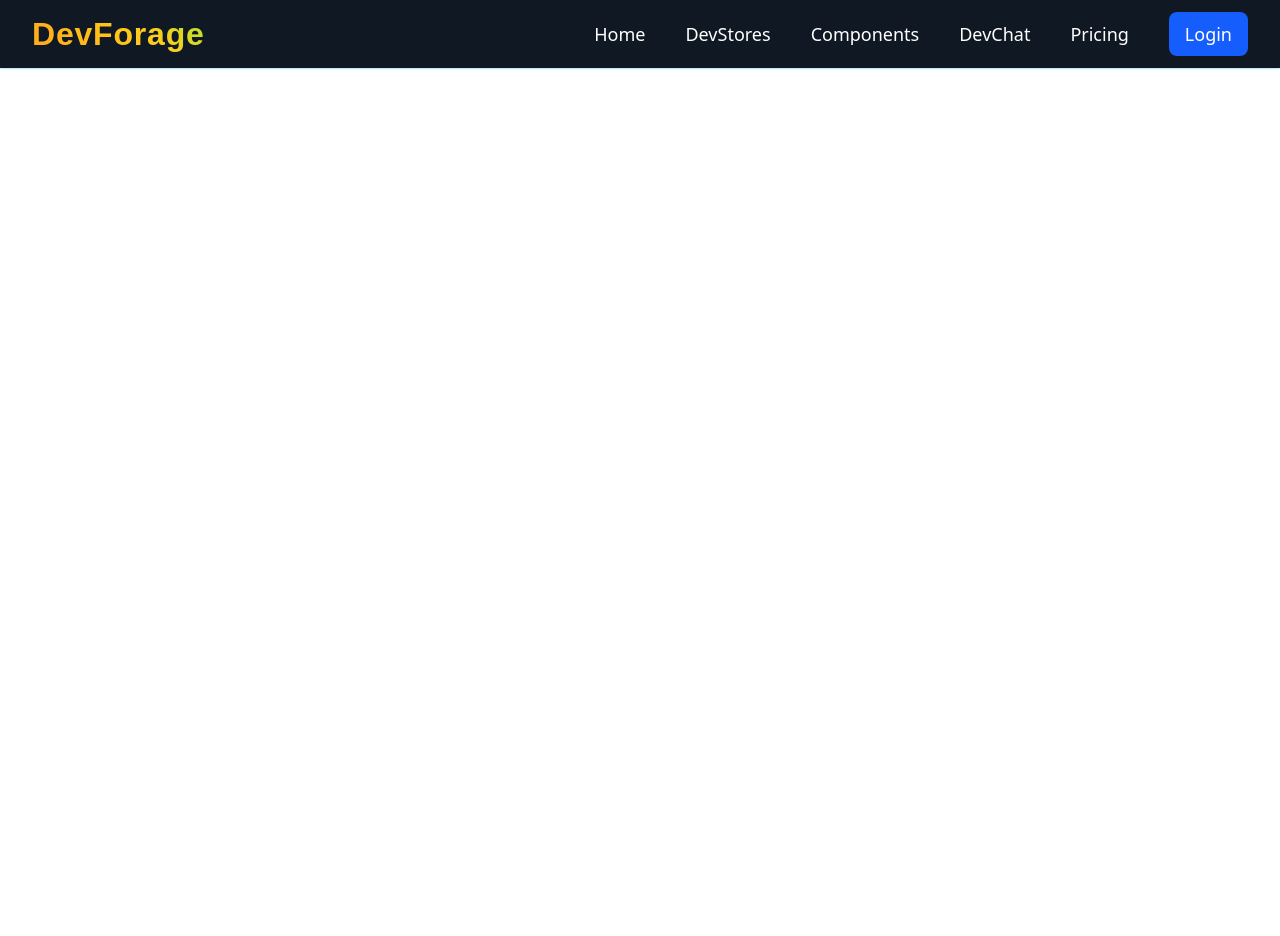
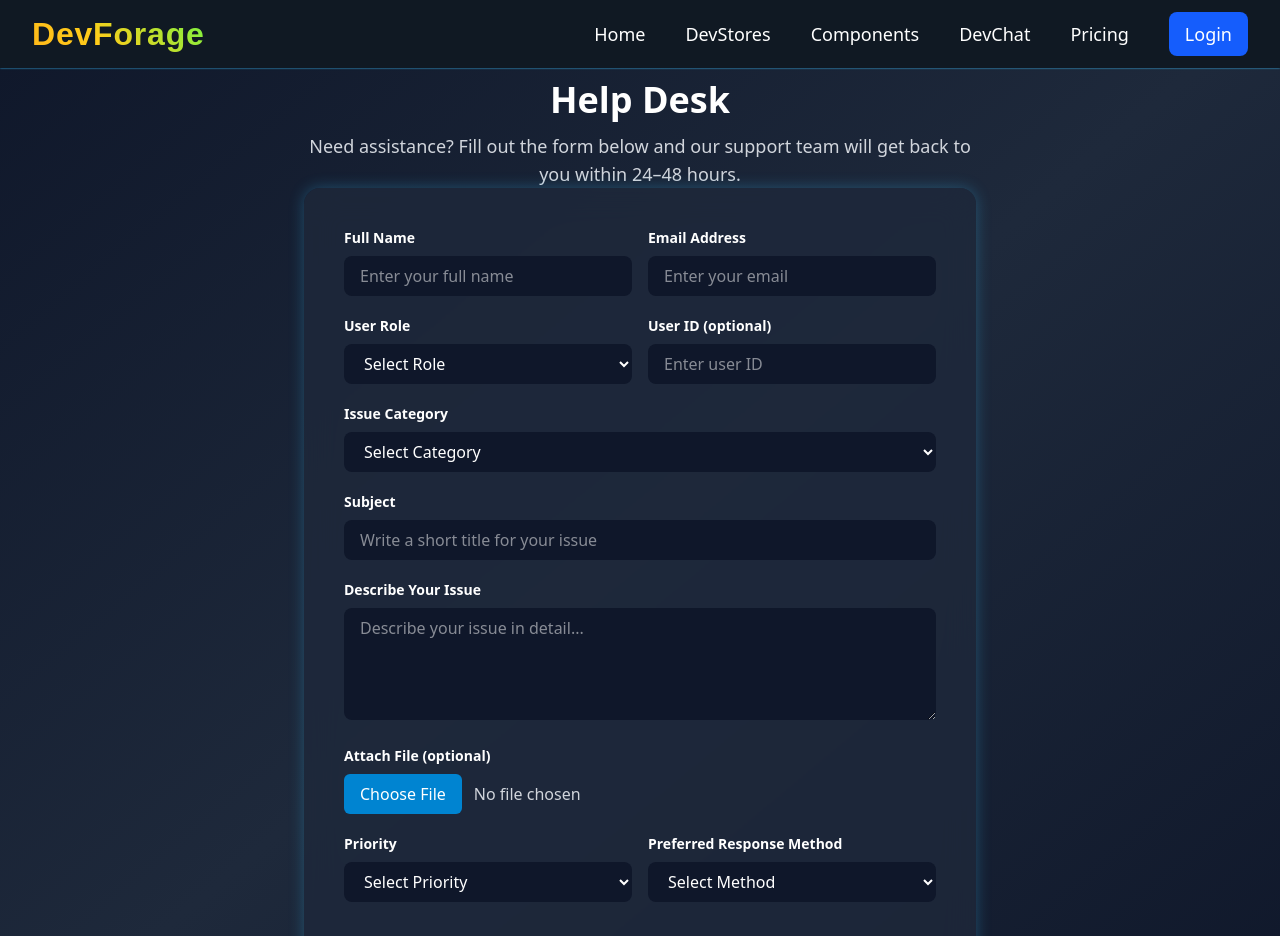
Before and after one commit to raushan-sinha/dev-forage, a React (Vite) app: page /help in a window 1280 px wide. Shown: the top 936 px of the page. Before the commit the page ends 800 px from the top, so only its background shows below. Built offline with nearby package versions, Linux system fonts and the light colour scheme.

Commit message:
Help Page created

```diff
--- a/src/App.jsx
+++ b/src/App.jsx
@@ -9,6 +9,7 @@ import Community from './pages/Community/Community';
 import Blog from './pages/Blog/Blog';
 import Terms from './pages/Terms/Terms';
 import PrivacyPolicy from './pages/PrivacyPolicy/PrivacyPolicy';
+import Help from './pages/Help/Help';
 
 export default function App() {
     return (
@@ -27,6 +28,7 @@ export default function App() {
                     <Route path='/blog' element={<Blog />} />
                     <Route path='/terms' element={<Terms />} />
                     <Route path='/privacyPolicy' element={<PrivacyPolicy />} />
+                    <Route path='/help' element={<Help />} />
                 </Routes>
             </BrowserRouter>
         </>
--- /dev/null
+++ b/src/pages/Help/Help.jsx
@@ -0,0 +1,141 @@
+import React, { useState } from 'react'
+
+export default function Help() {
+    return (
+        <div className="min-h-screen flex flex-col items-center justify-center bg-gradient-to-br from-[#0f172a] via-[#1e293b] to-[#0f172a] px-4 py-10">
+            {/* Header */}
+            <div className="max-w-2xl text-center mt-10">
+                <h1 className="text-3xl md:text-4xl font-bold text-white mb-3">Help Desk</h1>
+                <p className="text-gray-300 text-base md:text-lg">
+                    Need assistance? Fill out the form below and our support team will get back to you within 24–48 hours.
+                </p>
+            </div>
+
+            {/* Help Form */}
+            <form className="w-full max-w-2xl bg-[#1e293b]/80 backdrop-blur-lg p-6 md:p-10 rounded-2xl shadow-[0_0px_15px_rgba(56,189,248,0.3)] space-y-5 text-white">
+
+                {/* Name & Email */}
+                <div className="grid grid-cols-1 md:grid-cols-2 gap-4">
+                    <div>
+                        <label className="block mb-2 text-sm font-semibold">Full Name</label>
+                        <input
+                            type="text"
+                            id='name'
+                            autoComplete='username'
+                            placeholder="Enter your full name"
+                            className="w-full px-4 py-2 rounded-lg bg-[#0f172a] text-white focus:ring-2 focus:ring-sky-400 outline-none"
+                        />
+                    </div>
+                    <div>
+                        <label className="block mb-2 text-sm font-semibold">Email Address</label>
+                        <input
+                            type="email"
+                            autoCapitalize='email'
+                            id='email'
+                            name='email'
+                            placeholder="Enter your email"
+                            className="w-full px-4 py-2 rounded-lg bg-[#0f172a] text-white focus:ring-2 focus:ring-sky-400 outline-none"
+                        />
+                    </div>
+                </div>
+
+                {/* Role & User ID */}
+                <div className="grid grid-cols-1 md:grid-cols-2 gap-4">
+                    <div>
+                        <label className="block mb-2 text-sm font-semibold">User Role</label>
+                        <select className="w-full px-4 py-2 rounded-lg bg-[#0f172a] text-white focus:ring-2 focus:ring-sky-400 outline-none">
+                            <option>Select Role</option>
+                            <option>Student</option>
+                            <option>Instructor</option>
+                            <option>Admin</option>
+                        </select>
+                    </div>
+                    <div>
+                        <label className="block mb-2 text-sm font-semibold">User ID (optional)</label>
+                        <input
+                            type="text"
+                            placeholder="Enter user ID"
+                            className="w-full px-4 py-2 rounded-lg bg-[#0f172a] text-white focus:ring-2 focus:ring-sky-400 outline-none"
+                        />
+                    </div>
+                </div>
+
+                {/* Issue Category */}
+                <div>
+                    <label className="block mb-2 text-sm font-semibold">Issue Category</label>
+                    <select className="w-full px-4 py-2 rounded-lg bg-[#0f172a] text-white focus:ring-2 focus:ring-sky-400 outline-none">
+                        <option>Select Category</option>
+                        <option>Login / Account Access</option>
+                        <option>Course Enrollment</option>
+                        <option>Payment / Billing</option>
+                        <option>Technical Error</option>
+                        <option>Content Issue</option>
+                        <option>Feedback / Suggestion</option>
+                        <option>Others</option>
+                    </select>
+                </div>
+
+                {/* Subject */}
+                <div>
+                    <label className="block mb-2 text-sm font-semibold">Subject</label>
+                    <input
+                        type="text"
+                        placeholder="Write a short title for your issue"
+                        className="w-full px-4 py-2 rounded-lg bg-[#0f172a] text-white focus:ring-2 focus:ring-sky-400 outline-none"
+                    />
+                </div>
+
+                {/* Description */}
+                <div>
+                    <label className="block mb-2 text-sm font-semibold">Describe Your Issue</label>
+                    <textarea
+                        rows="4"
+                        placeholder="Describe your issue in detail..."
+                        className="w-full px-4 py-2 rounded-lg bg-[#0f172a] text-white focus:ring-2 focus:ring-sky-400 outline-none"
+                    ></textarea>
+                </div>
+
+                {/* File Upload */}
+                <div>
+                    <label className="block mb-2 text-sm font-semibold">Attach File (optional)</label>
+                    <input
+                        type="file"
+                        className="w-full text-gray-300 file:mr-3 file:py-2 file:px-4 file:rounded-md file:border-0 file:bg-sky-600 file:text-white hover:file:bg-sky-500"
+                    />
+                </div>
+
+                {/* Priority & Contact Method */}
+                <div className="grid grid-cols-1 md:grid-cols-2 gap-4">
+                    <div>
+                        <label className="block mb-2 text-sm font-semibold">Priority</label>
+                        <select className="w-full px-4 py-2 rounded-lg bg-[#0f172a] text-white focus:ring-2 focus:ring-sky-400 outline-none">
+                            <option>Select Priority</option>
+                            <option>Low</option>
+                            <option>Medium</option>
+                            <option>High</option>
+                        </select>
+                    </div>
+                    <div>
+                        <label className="block mb-2 text-sm font-semibold">Preferred Response Method</label>
+                        <select className="w-full px-4 py-2 rounded-lg bg-[#0f172a] text-white focus:ring-2 focus:ring-sky-400 outline-none">
+                            <option>Select Method</option>
+                            <option>Email</option>
+                            <option>Phone</option>
+                            <option>In-App Notification</option>
+                        </select>
+                    </div>
+                </div>
+
+                {/* Submit Button */}
+                <div className="text-center pt-4">
+                    <button
+                        type="submit"
+                        className="px-8 py-3 bg-sky-600 hover:bg-sky-500 rounded-xl text-white font-semibold shadow-lg transition duration-200"
+                    >
+                        Submit Request
+                    </button>
+                </div>
+            </form>
+        </div>
+    );
+}
```
